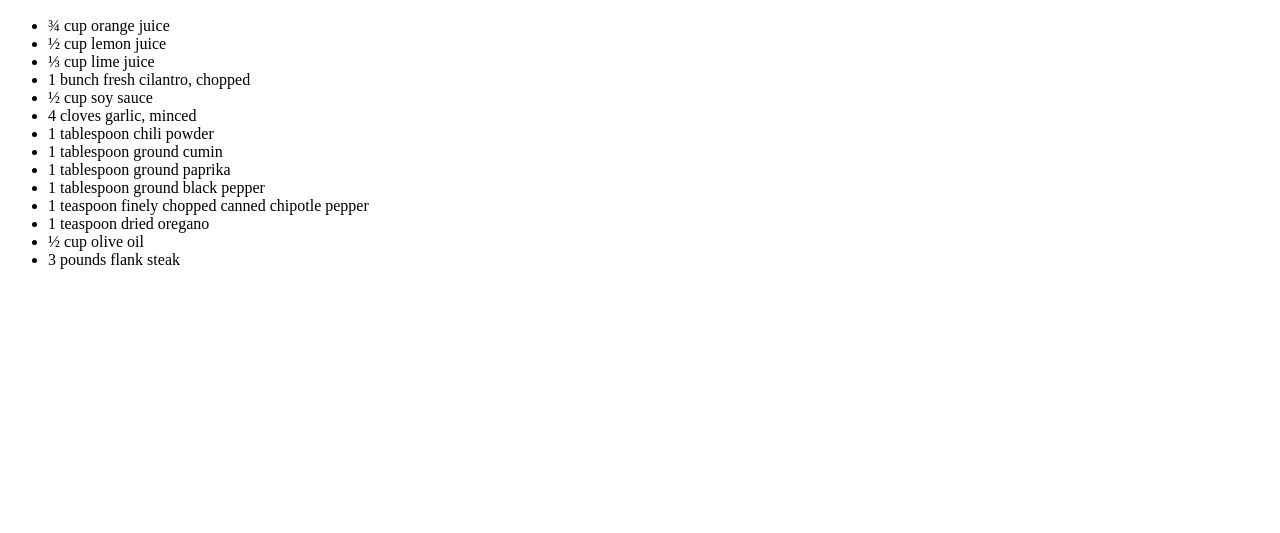
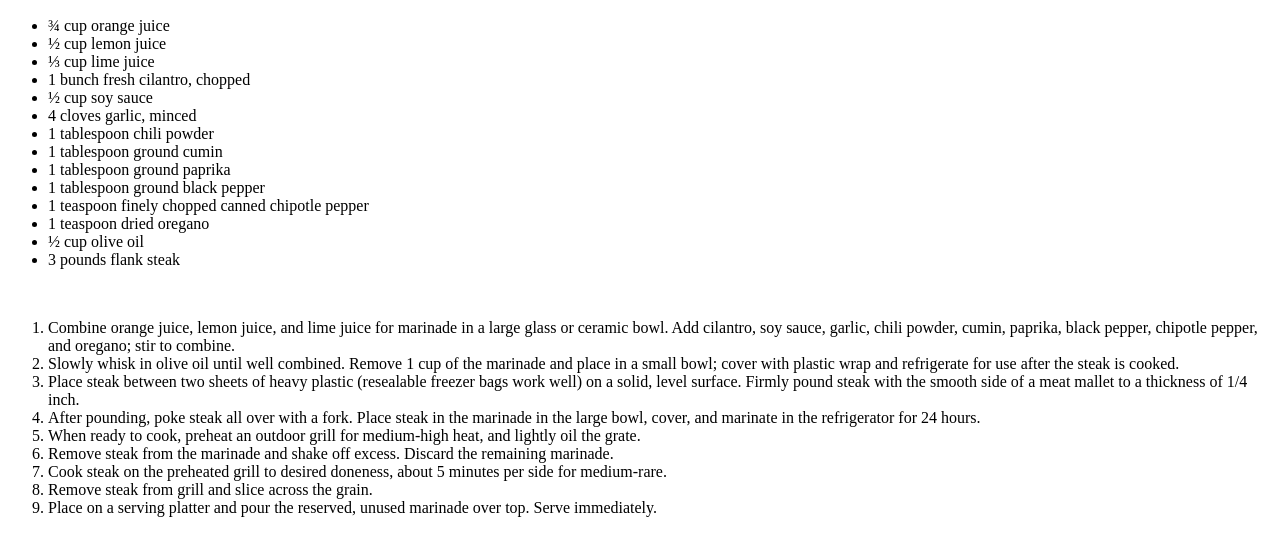
Before and after one commit to deol12/odin-recipes, a plain HTML site: page recipes/carne-asada.html in a window 1280 px wide. Shown: the part 434-967 px from the top of the page. Before the commit the page ends 800 px from the top, so only its background shows below. Drawn offline with Linux system fonts and the light colour scheme.

Commit message:
Finished Carne Asada Recipe

```diff
--- a/recipes/carne-asada.html
+++ b/recipes/carne-asada.html
@@ -27,5 +27,35 @@
 			<li>&frac12; cup olive oil</li>
 			<li>3 pounds flank steak</li>
 		</ul>
+		<br>
+		<ol>
+			<li>
+				Combine orange juice, lemon juice, and lime juice for marinade in a large glass or ceramic bowl. Add cilantro, soy sauce, garlic, chili powder, cumin, paprika, black pepper, chipotle pepper, and oregano; stir to combine.
+			</li>
+			<li>
+				Slowly whisk in olive oil until well combined. Remove 1 cup of the marinade and place in a small bowl; cover with plastic wrap and refrigerate for use after the steak is cooked.
+			</li>
+			<li>
+				Place steak between two sheets of heavy plastic (resealable freezer bags work well) on a solid, level surface. Firmly pound steak with the smooth side of a meat mallet to a thickness of 1/4 inch.
+			</li>
+			<li>
+				After pounding, poke steak all over with a fork. Place steak in the marinade in the large bowl, cover, and marinate in the refrigerator for 24 hours.
+			</li>
+			<li>
+				When ready to cook, preheat an outdoor grill for medium-high heat, and lightly oil the grate.
+			</li>
+			<li>
+				Remove steak from the marinade and shake off excess. Discard the remaining marinade.
+			</li>
+			<li>
+				Cook steak on the preheated grill to desired doneness, about 5 minutes per side for medium-rare.
+			</li>
+			<li>
+				Remove steak from grill and slice across the grain.
+			</li>
+			<li>
+				Place on a serving platter and pour the reserved, unused marinade over top. Serve immediately.
+			</li>
+		</ol>
 	</body>
 </html>
```
